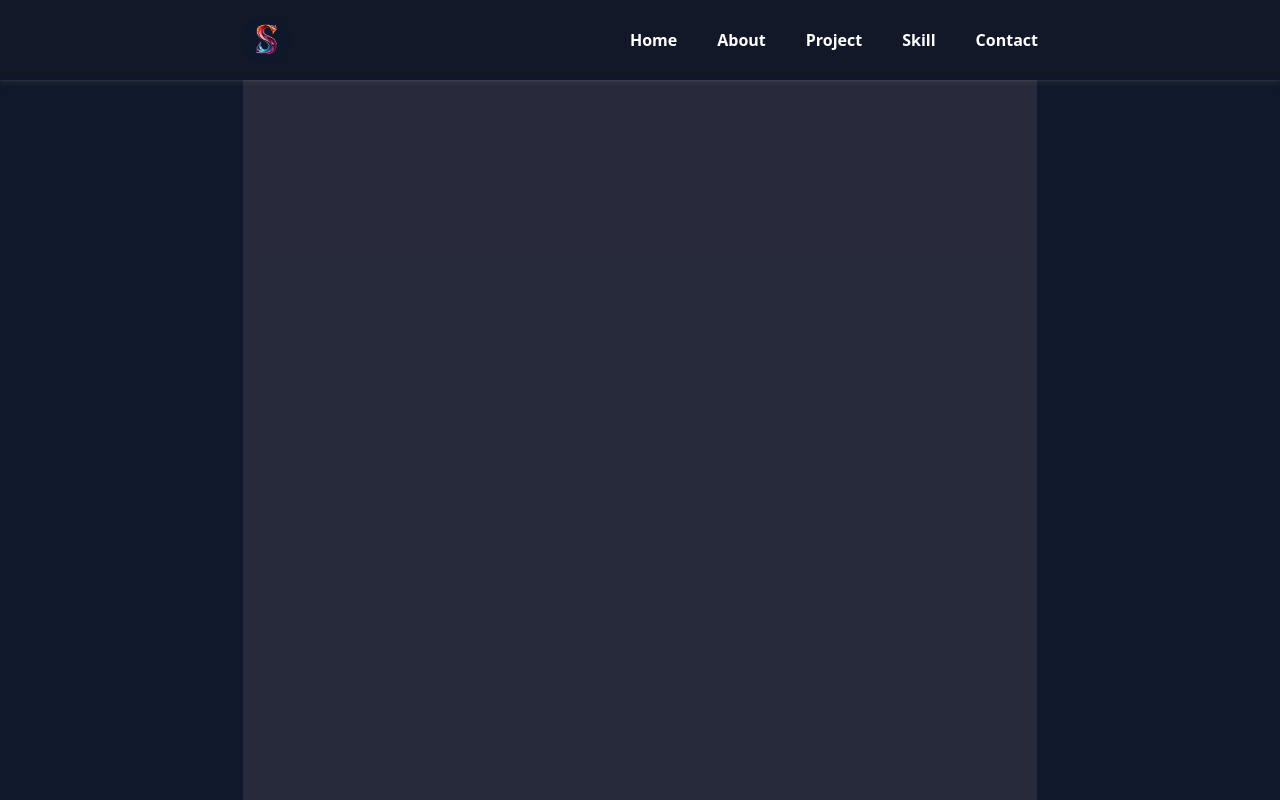
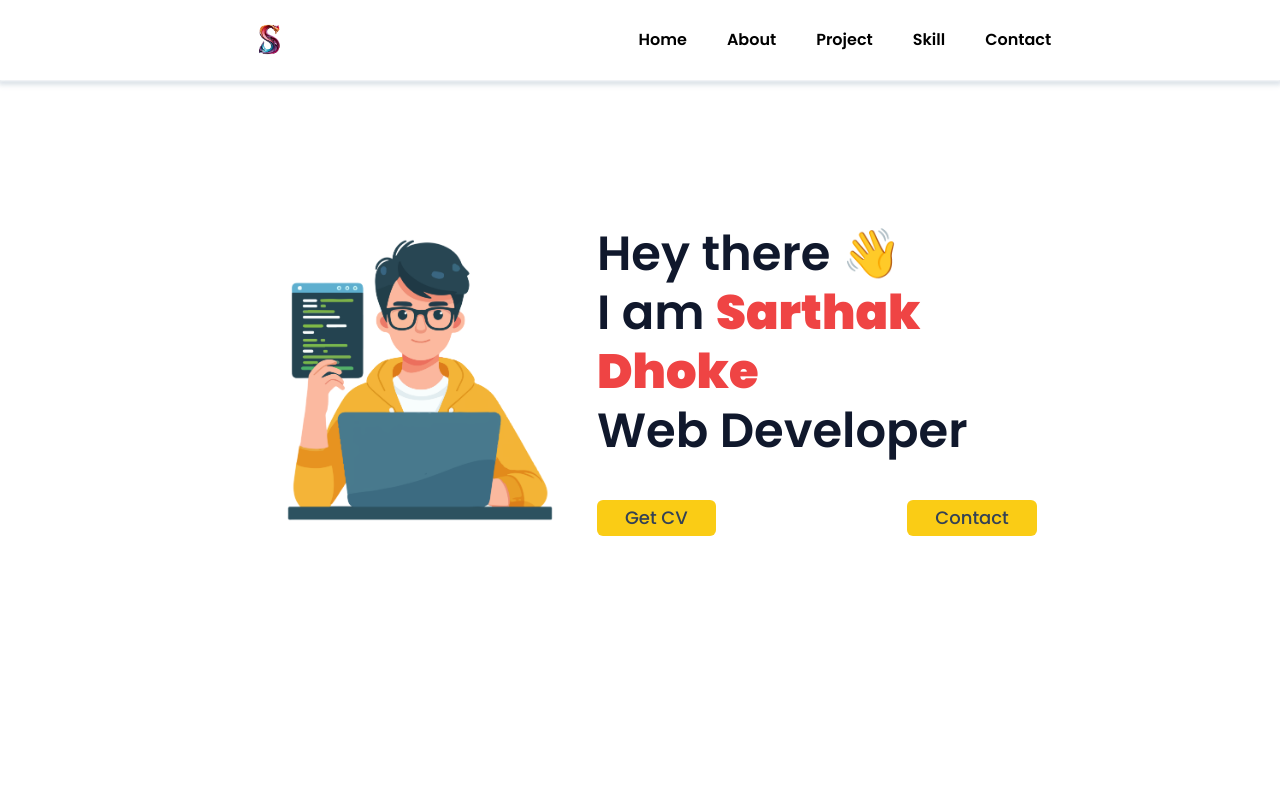
Before and after one commit to Sarthak-132/react-portfolio-sarthak, a React (Vite) app: page / in a window 1280 px wide. Built offline with nearby package versions, Linux system fonts and the light colour scheme.

Commit message:
worked on home page done content and image making staticaly

```diff
--- /dev/null
+++ b/src/components/HomeSideContent.jsx
@@ -0,0 +1,24 @@
+function HomeSideContent() {
+  return (
+    <>
+      <div className="homeSideContent text-5xl ">
+        <h1>
+          Hey there &#128075;
+          <br /> I am <strong className="text-red-500">Sarthak Dhoke</strong>
+        </h1>
+        <h1>Web Developer</h1>
+
+        <div className="Home-Btn flex justify-between pt-10 text-lg font-medium">
+          <button className="bg-yellow-400 hover:bg-yellow-500 text-slate-700 hover:text-black px-7 py-1 rounded-md">
+            Get CV
+          </button>
+          <button className="bg-yellow-400 hover:bg-yellow-500 text-slate-700 hover:text-black px-7 py-1 rounded-md">
+            Contact
+          </button>
+        </div>
+      </div>
+    </>
+  );
+}
+
+export default HomeSideContent;
--- a/src/components/HomeSideImage.jsx
+++ b/src/components/HomeSideImage.jsx
@@ -1,9 +1,9 @@
-import { sideImageHome } from "../assets/sideImageHome.png";
+import sideImageHome from "../assets/sideImageHome.png";
 
 function HomeSideImage() {
   return (
     <>
-      <div className="side-image">
+      <div className="homeSideImage w-3/6">
         <img src={sideImageHome} alt="sideImageHome" />
       </div>
     </>
--- a/src/components/MainHomeContent.jsx
+++ b/src/components/MainHomeContent.jsx
@@ -1,8 +1,13 @@
 import HomeSideImage from "./HomeSideImage.jsx";
+import HomeSideContent from "./HomeSideContent.jsx";
+import "../styles/Home.css";
 function MainHomeContent() {
   return (
     <>
-      <HomeSideImage />
+      <div className="layout-Home flex justify-between items-center h-5/6">
+        <HomeSideImage />
+        <HomeSideContent />
+      </div>
     </>
   );
 }
--- a/src/components/Navbar.jsx
+++ b/src/components/Navbar.jsx
@@ -13,36 +13,36 @@ function Navbar() {
   return (
     <div className="navbar">
       <div
-        className="nav-logo w-12 h-12 ml-20 rounded-full bg-slate-900 transition duration-300 ease-out hover:bg-slate-700"
+        className="nav-logo w-12 h-12 ml-20 rounded-full transition duration-300 ease-out hover:bg-red-400"
         id="logo"
       >
         <img src={logo} alt="Logo" />
       </div>
 
       <nav className={show ? "menu-mobile" : "menu-web"}>
-        <ul className="menu-web flex align-middle gap-10 p-4 mr-16 font-semibold text-slate-300 ">
+        <ul className="menu-web flex align-middle gap-10 p-4 pr-16 font-semibold text-slate-300 ">
           <li className="transition duration-300 ease-out hover:underline ">
-            <Link to="/" className="hover:text-cyan-300 ">
+            <Link to="/" className=" hover:text-red-600">
               Home
             </Link>
           </li>
           <li className="transition duration-300 ease-out hover:underline">
-            <Link to="/About" className="hover:text-cyan-300">
+            <Link to="/About" className="hover:text-red-600">
               About
             </Link>
           </li>
           <li className="transition duration-300 ease-out hover:underline">
-            <Link to="/Projects" className="hover:text-cyan-300">
+            <Link to="/Projects" className="hover:text-red-600">
               Project
             </Link>
           </li>
           <li className="transition duration-300 ease-out hover:underline">
-            <Link to="/Skill" className="hover:text-cyan-300">
+            <Link to="/Skill" className="hover:text-red-600">
               Skill
             </Link>
           </li>
           <li className="transition duration-300 ease-out hover:underline">
-            <Link to="/Contact" className="hover:text-cyan-300">
+            <Link to="/Contact" className="hover:text-red-600">
               Contact
             </Link>
           </li>
--- a/src/pages/Home.jsx
+++ b/src/pages/Home.jsx
@@ -1,10 +1,14 @@
+import MainHomeContent from "../components/MainHomeContent";
 import Navbar from "../components/Navbar";
 import "../universal.css";
+
 function Home() {
   return (
     <>
       <Navbar />
-      <div className="main-container"></div>
+      <div className="main-container">
+        <MainHomeContent />
+      </div>
     </>
   );
 }
--- a/src/styles/Home.css
+++ b/src/styles/Home.css
@@ -0,0 +1,11 @@
+/* Home.css */
+
+
+/* HomeSideContent */
+
+.homeSideContent {
+    line-height: 3.7rem;
+    font-family: "Poppins", serif;
+    font-weight: 600;
+    font-style: normal;
+}
--- a/src/styles/Navbar.css
+++ b/src/styles/Navbar.css
@@ -2,12 +2,11 @@
     display: flex;
     align-items: center;
     justify-content: space-around;
-    background: #121828;
-    border-bottom: 0.1rem solid #0a173d;
     margin: 0 auto;
     width: 100%;
-    box-shadow: rgba(94, 100, 105, 0.3) 0px 1px 2px 0px, rgba(81, 86, 90, 0.15) 0px 2px 6px 2px;
+    box-shadow: rgba(255, 255, 255, 0.936) 0px 1px 2px 0px, rgba(190, 203, 213, 0.722) 0px 2px 6px 2px;
     height: 10vh;
+
 }
 
 #logo {
@@ -17,12 +16,12 @@
 nav ul {
     display: flex;
     justify-content: flex-end;
-    /* background-color: yellow; */
+
     gap: 3.2rem;
-    color: #fff;
+    color: #000000;
 
     & li a {
-        color: #fff;
+        color: #000000;
     }
 }
 
--- a/src/universal.css
+++ b/src/universal.css
@@ -1,3 +1,114 @@
+@import url('https://fonts.googleapis.com/css2?family=Montserrat:ital,wght@0,100..900;1,100..900&family=Poppins:ital,wght@0,100;0,200;0,300;0,400;0,500;0,600;0,700;0,800;0,900;1,100;1,200;1,300;1,400;1,500;1,600;1,700;1,800;1,900&family=Roboto+Flex:opsz,wght@8..144,100..1000&family=Roboto:wght@100;700&display=swap');
+
+/* .poppins-thin {
+    font-family: "Poppins", serif;
+    font-weight: 100;
+    font-style: normal;
+}
+
+.poppins-extralight {
+    font-family: "Poppins", serif;
+    font-weight: 200;
+    font-style: normal;
+}
+
+.poppins-light {
+    font-family: "Poppins", serif;
+    font-weight: 300;
+    font-style: normal;
+}
+
+.poppins-regular {
+    font-family: "Poppins", serif;
+    font-weight: 400;
+    font-style: normal;
+}
+
+.poppins-medium {
+    font-family: "Poppins", serif;
+    font-weight: 500;
+    font-style: normal;
+}
+
+.poppins-semibold {
+    font-family: "Poppins", serif;
+    font-weight: 600;
+    font-style: normal;
+}
+
+.poppins-bold {
+    font-family: "Poppins", serif;
+    font-weight: 700;
+    font-style: normal;
+}
+
+.poppins-extrabold {
+    font-family: "Poppins", serif;
+    font-weight: 800;
+    font-style: normal;
+}
+
+.poppins-black {
+    font-family: "Poppins", serif;
+    font-weight: 900;
+    font-style: normal;
+} */
+
+/* .poppins-thin-italic {
+    font-family: "Poppins", serif;
+    font-weight: 100;
+    font-style: italic;
+}
+
+.poppins-extralight-italic {
+    font-family: "Poppins", serif;
+    font-weight: 200;
+    font-style: italic;
+} */
+/*
+.poppins-light-italic {
+    font-family: "Poppins", serif;
+    font-weight: 300;
+    font-style: italic;
+}
+
+.poppins-regular-italic {
+    font-family: "Poppins", serif;
+    font-weight: 400;
+    font-style: italic;
+}
+
+.poppins-medium-italic {
+    font-family: "Poppins", serif;
+    font-weight: 500;
+    font-style: italic;
+}
+
+.poppins-semibold-italic {
+    font-family: "Poppins", serif;
+    font-weight: 600;
+    font-style: italic;
+}
+
+.poppins-bold-italic {
+    font-family: "Poppins", serif;
+    font-weight: 700;
+    font-style: italic;
+}
+
+.poppins-extrabold-italic {
+    font-family: "Poppins", serif;
+    font-weight: 800;
+    font-style: italic;
+}
+
+.poppins-black-italic {
+    font-family: "Poppins", serif;
+    font-weight: 900;
+    font-style: italic;
+} */
+
+
 * {
     padding: 0;
     margin: 0;
@@ -5,8 +116,7 @@
 }
 
 :root {
-    --bg-color: #10182C;
-    --text-color: #ffffff;
+    --text-color: #10182C;
     --card-color: #16181D;
     --btn-color: #22b8cf;
     --btn-text-color: #000000;
@@ -16,13 +126,14 @@
 body {
     height: 100%;
     width: 100%;
-    background: var(--bg-color);
+    /* background: var(--bg-color); */
     color: var(--text-color);
-    scrollbar-width: thin;
+    font-family: "Poppins", serif;
+
 }
 
 .main-container {
-    background-color: #a78c8c27;
+    /* background-color: #a78c8c27; */
     margin: 0 auto;
     width: 62%;
     height: 90vh;
```
